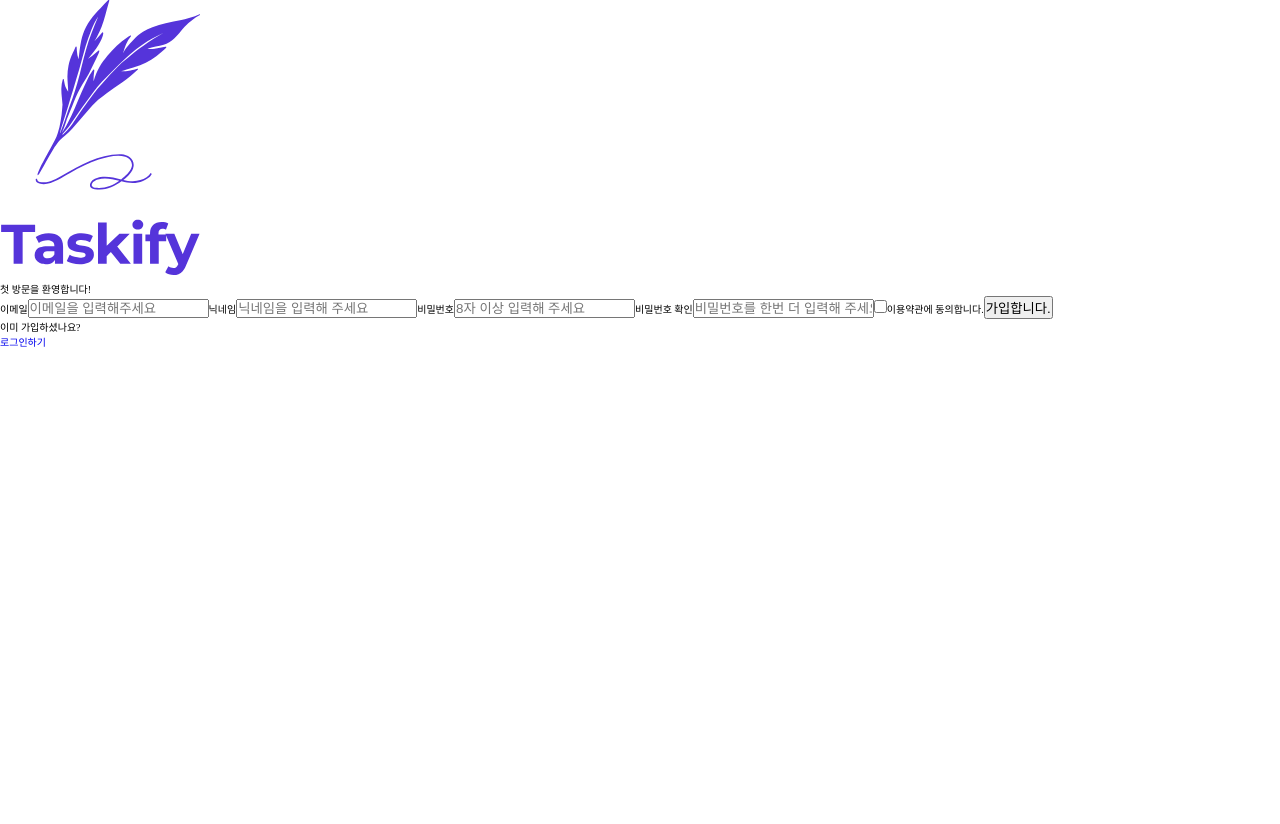
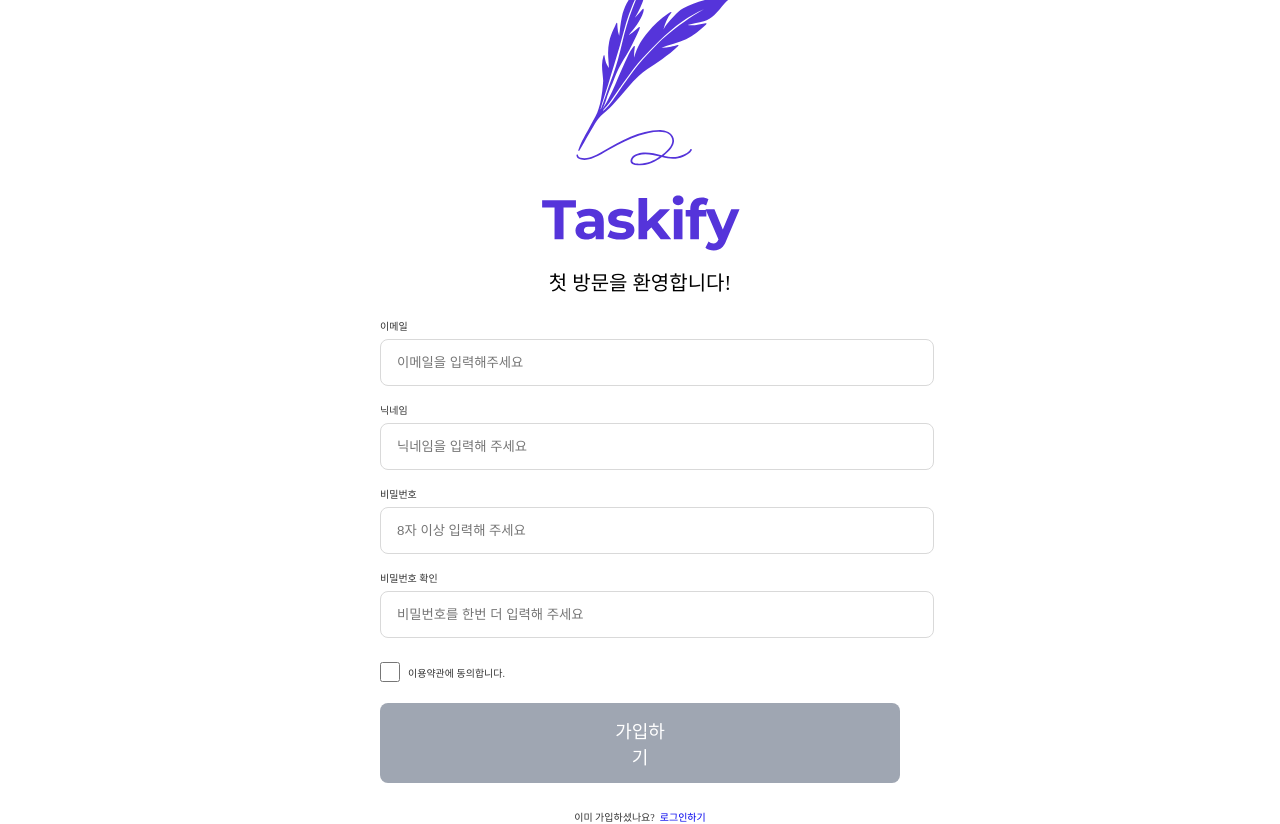
Before and after one commit to schedule-Avengers/taskify, a React (Vite) app: page /signup in a window 1280 px wide. Before the commit the page ends 800 px from the top, so only its background shows below. Built offline with nearby package versions, Linux system fonts and the light colour scheme; a web font is replaced by a local one.

Commit message:
DESIGN : signup  페이지 UI 작업

```diff
--- a/src/pages/signup/index.tsx
+++ b/src/pages/signup/index.tsx
@@ -1,37 +1,138 @@
+import { yupResolver } from '@hookform/resolvers/yup';
 import { Link } from 'react-router-dom';
 import Logo from '@/assets/svgs/logo.svg?react';
+import { useForm, SubmitHandler } from 'react-hook-form';
+import { validationSchema } from '@hooks/validationSchema';
+import styled from './signup.module.scss';
+import { useEffect, useRef } from 'react';
+
+//@TODO:
+//1. react-hook-form 변경 ✅
+//2. UI 작업 ✅
+//3.기본 텍스트 1.6rem 설정하기
+//4. 유효성검사 동적으로 반응할수 있도록 작업하기
+//5. 기능 넣기
+//6. 반응형 작업
+
+//추가작업
+//input 공동 컴포 만들기
+
+interface Inputs {
+  email: string;
+  nickname: string;
+  password: string;
+  passwordConfirm: string;
+}
 
 export default function index() {
+  const {
+    register,
+    handleSubmit,
+    formState: { errors, isSubmitting },
+  } = useForm<Inputs>({
+    resolver: yupResolver(validationSchema),
+  });
+
+  const emailRef = useRef<HTMLInputElement | null>(null);
+  const nicknameRef = useRef<HTMLInputElement | null>(null);
+  const passwordRef = useRef<HTMLInputElement | null>(null);
+  const passwordConfirmRef = useRef<HTMLInputElement | null>(null);
+
+  const onSubmit: SubmitHandler<Inputs> = (data) => console.log(data);
+
+  useEffect(() => {
+    if (errors.email) {
+      emailRef.current?.focus();
+    } else if (errors.nickname) {
+      nicknameRef.current?.focus();
+    } else if (errors.password) {
+      passwordRef.current?.focus();
+    } else if (errors.passwordConfirm) {
+      passwordConfirmRef.current?.focus();
+    }
+  }, [errors]);
+
   return (
-    <div>
-      <main>
-        <div>
-          <img />
-          <Logo />
-          <p>첫 방문을 환영합니다!</p>
+    <div className={styled.bg}>
+      <main className={styled.main}>
+        <div className={styled.mainTop}>
+          <Logo className={styled.logoImg} />
+          <p className={styled.mainTopText}>첫 방문을 환영합니다!</p>
         </div>
-        <form>
-          <label htmlFor='email'>이메일</label>
-          <input id='email' placeholder='이메일을 입력해주세요' type='text' />
-          <label htmlFor='nickname'>닉네임</label>
+        <form onSubmit={handleSubmit(onSubmit)}>
+          <label
+            className={`${styled.formLabel} ${styled.formLabelEmail}`}
+            htmlFor='email'
+          >
+            이메일
+          </label>
+          <input
+            id='email'
+            placeholder='이메일을 입력해주세요'
+            type='text'
+            className={`${styled.formInput} ${errors.email ? styled.error : ''}`}
+            {...register('email')}
+            ref={emailRef}
+          />
+          {errors.email && (
+            <span className={styled.errorMessage}>{errors.email.message}</span>
+          )}
+          <label className={styled.formLabel} htmlFor='nickname'>
+            닉네임
+          </label>
           <input
             id='nickname'
             placeholder='닉네임을 입력해 주세요'
             type='text'
+            className={`${styled.formInput} ${errors.nickname ? styled.error : ''}`}
+            {...register('nickname')}
+            ref={nicknameRef}
           />
-          <label>비밀번호</label>
-          <input placeholder='8자 이상 입력해 주세요' type='password' />
-          <label>비밀번호 확인</label>
+          {errors.nickname && (
+            <span className={styled.errorMessage}>
+              {errors.nickname.message}
+            </span>
+          )}
+          <label className={styled.formLabel}>비밀번호</label>
+          <input
+            placeholder='8자 이상 입력해 주세요'
+            type='password'
+            className={`${styled.formInput} ${errors.password ? styled.error : ''}`}
+            {...register('password')}
+            ref={passwordRef}
+          />
+          {errors.password && (
+            <span className={styled.errorMessage}>
+              {errors.password.message}
+            </span>
+          )}
+          <label className={styled.formLabel}>비밀번호 확인</label>
           <input
             placeholder='비밀번호를 한번 더 입력해 주세요'
             type='password'
+            className={`${styled.formInput} ${errors.passwordConfirm ? styled.error : ''}`}
+            {...register('passwordConfirm')}
+            ref={passwordConfirmRef}
           />
-          <input type='checkbox' id='checkbox' />
-          <label htmlFor='checkbox'>이용약관에 동의합니다.</label>
-          <button type='submit'>가입합니다.</button>
+          {errors.passwordConfirm && (
+            <span className={styled.errorMessage}>
+              {errors.passwordConfirm.message}
+            </span>
+          )}
+          <div className={styled.agreeContent}>
+            <input
+              type='checkbox'
+              id='checkbox'
+              className={styled.agreeCheckbox}
+            />
+            <label htmlFor='checkbox'>이용약관에 동의합니다.</label>
+          </div>
+          <button className={styled.submitButton} disabled={isSubmitting}>
+            가입하기
+          </button>
         </form>
-        <div>
-          <p>이미 가입하셨나요?</p>
+        <div className={styled.goSignUpContent}>
+          <p className={styled.isSignUp}>이미 가입하셨나요?</p>
           <Link to='/signin'>로그인하기</Link>
         </div>
       </main>
--- a/src/pages/signup/signup.module.scss
+++ b/src/pages/signup/signup.module.scss
@@ -0,0 +1,92 @@
+.bg {
+  height: 100vh;
+  display: flex;
+  justify-content: center;
+  align-items: center;
+}
+
+.main {
+  width: 52rem;
+}
+
+.mainTop {
+  width: 19.9rem;
+  margin: 0 auto;
+  text-align: center;
+}
+
+.logoImg {
+  width: 100%;
+}
+
+.mainTopText {
+  font-size: 2rem;
+  font-weight: 500;
+  margin-top: 1rem;
+}
+
+.formLabel {
+  color: #333;
+  display: block;
+  margin-top: 16px;
+}
+
+.formInput {
+  margin-top: 0.6rem;
+  width: 100%;
+  padding: 1.5rem 1.6rem;
+  border-radius: 8px;
+  border: 1px solid #d9d9d9;
+  &.error {
+    border-color: #d6173a; // 에러 시 테두리 색상
+  }
+}
+
+.formLabelEmail {
+  margin-top: 22px;
+}
+
+.errorMessage {
+  display: inline-block;
+  margin-top: 10px;
+  color: #d6173a;
+}
+
+.agreeContent {
+  display: flex;
+  align-items: center;
+  margin-top: 24px;
+  color: #333;
+}
+
+.agreeCheckbox {
+  width: 2rem;
+  height: 2rem;
+  border-radius: 0.4rem;
+  border: 1px solid #d9d9d9;
+  margin-right: 0.8rem;
+}
+
+.submitButton {
+  width: 100%;
+  padding: 1.4rem 22.8rem;
+  margin-top: 21px;
+  border: none;
+  border-radius: 0.8rem;
+  background-color: #9fa6b2;
+  color: #fff;
+  font-size: 1.8rem;
+  font-weight: 500;
+}
+
+.goSignUpContent {
+  display: flex;
+  justify-content: center;
+  margin-top: 26px;
+  width: 100%;
+  color: #333;
+}
+
+.isSignUp {
+  margin-right: 5px;
+}
```
